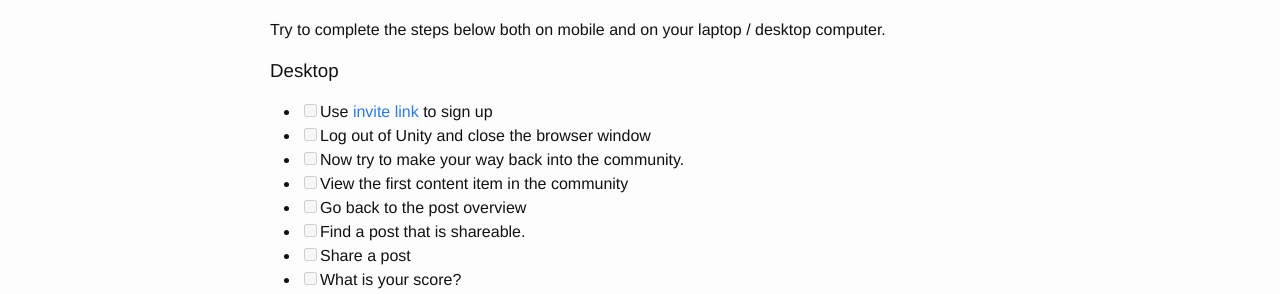
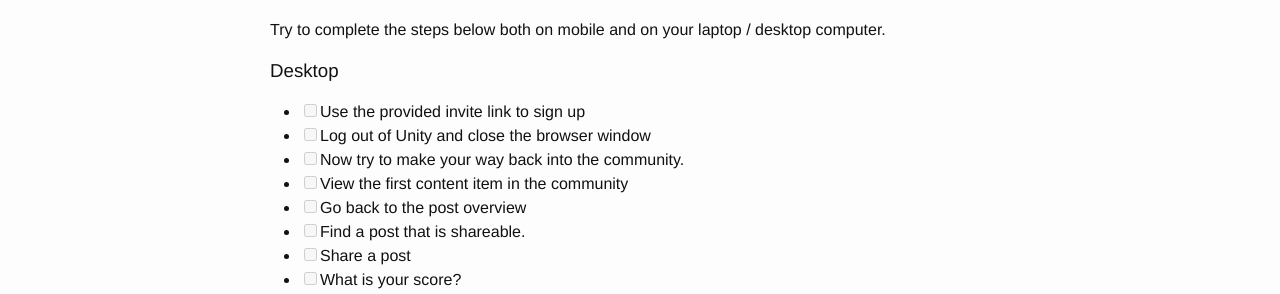
Before and after one commit to ambassify/ambassify.github.io, a Jekyll site: the page built from user-testing/unity/scenario01.md, in a window 1280 px wide. Shown: the part 125-419 px from the top of the page. Built offline with Jekyll 4.4.1, drawn with Linux system fonts in a browser that asks for light colours.

Commit message:
Removed invite link

```diff
--- a/user-testing/unity/scenario01.md
+++ b/user-testing/unity/scenario01.md
@@ -7,7 +7,7 @@ layout: default
 Try to complete the steps below both on mobile and on your laptop / desktop computer.
 
 ### Desktop
-- [ ] Use [invite link](https://app-7117.ambassify.com/#/auth/signup/ef04fe2c5c853cabca13441c65a719f88dd21309ef2414f04f0970873b632db91898) to sign up
+- [ ] Use the provided invite link to sign up
 - [ ] Log out of Unity and close the browser window
 - [ ] Now try to make your way back into the community.
 - [ ] View the first content item in the community
```
